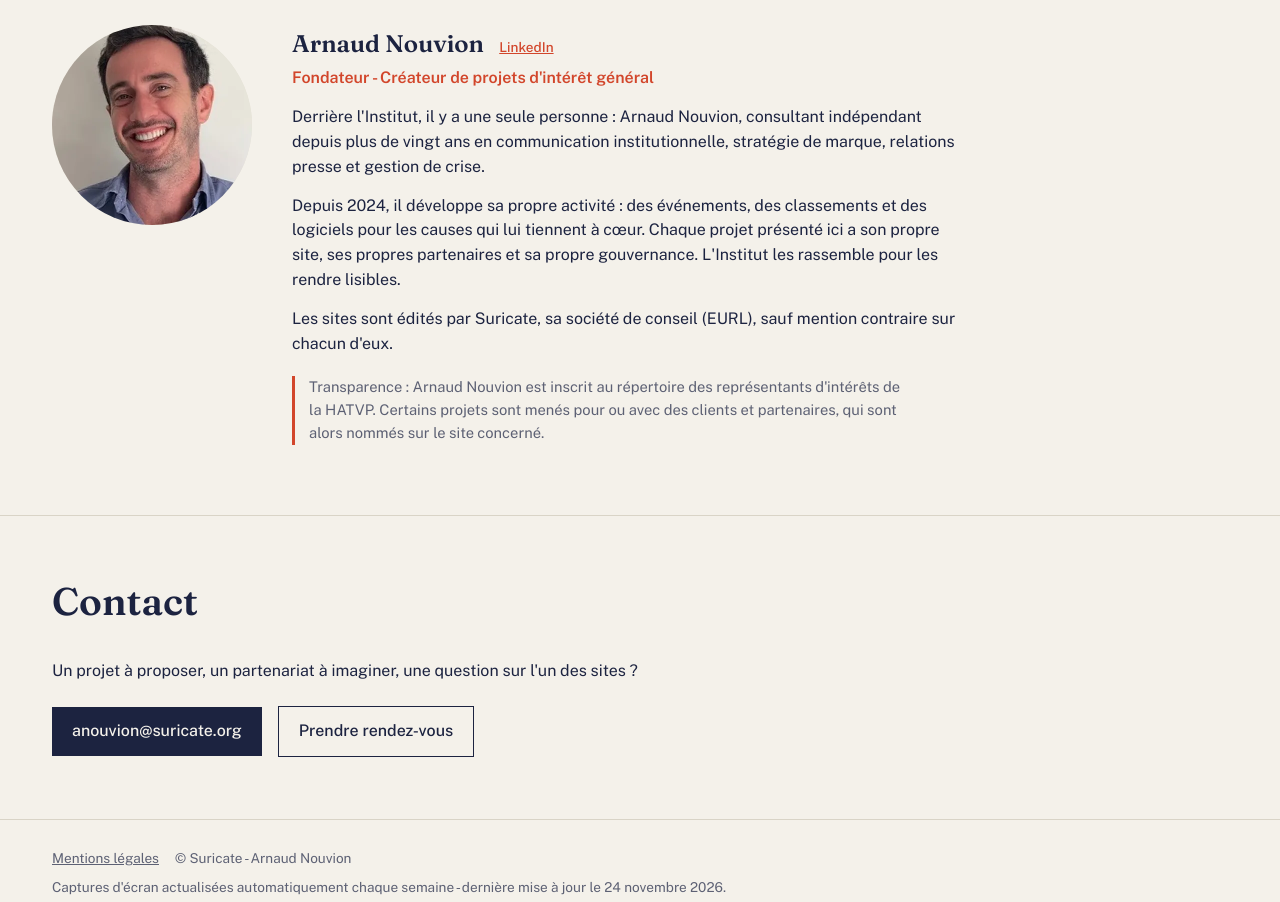
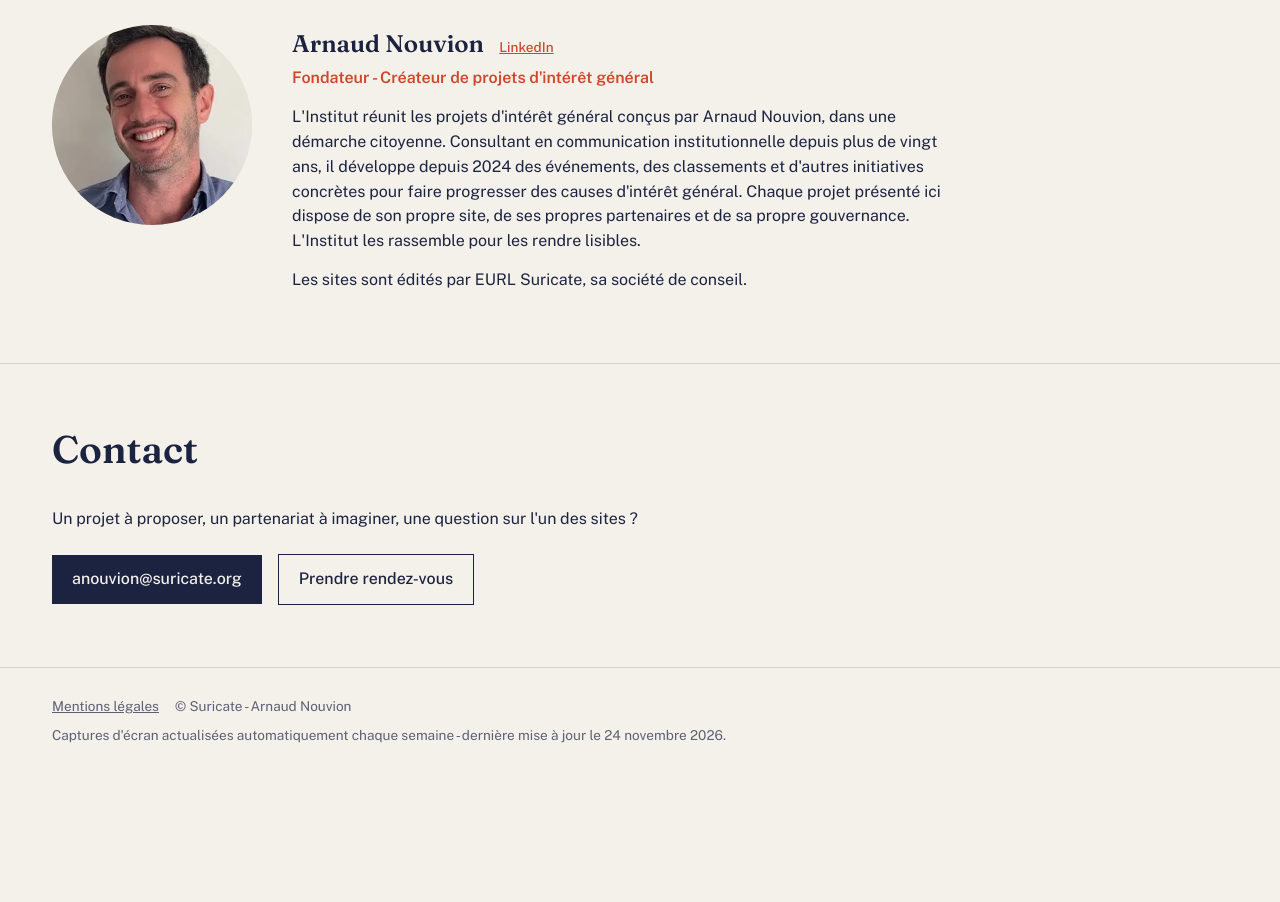
Before and after one commit to anouvion/institut-interet-general, a website: page public/index.html in a window 1280 px wide. Shown: the part 2424-3326 px from the top of the page. After the commit the page ends 3210 px from the top, so only its background shows below. Drawn offline with nearby package versions, Linux system fonts and the light colour scheme.

Commit message:
Mise à jour de la bio Qui sommes-nous, suppression du bloc Transparence
Co-Authored-By: Claude Sonnet 5.5 <noreply@anthropic.com>
Claude-Session: https://claude.ai/code/session_01Mc8cs24j3zNiP5kgNvHzL5

```diff
--- a/public/index.html
+++ b/public/index.html
@@ -194,10 +194,8 @@ footer .upd{margin-top:8px}
         <div>
           <h3>Arnaud Nouvion <a href="https://www.linkedin.com/in/arnaud-nouvion/" target="_blank" rel="noopener">LinkedIn</a></h3>
           <p class="role">Fondateur - Créateur de projets d'intérêt général</p>
-          <p>Derrière l'Institut, il y a une seule personne : Arnaud Nouvion, consultant indépendant depuis plus de vingt ans en communication institutionnelle, stratégie de marque, relations presse et gestion de crise.</p>
-          <p>Depuis 2024, il développe sa propre activité : des événements, des classements et des logiciels pour les causes qui lui tiennent à cœur. Chaque projet présenté ici a son propre site, ses propres partenaires et sa propre gouvernance. L'Institut les rassemble pour les rendre lisibles.</p>
-          <p>Les sites sont édités par Suricate, sa société de conseil (EURL), sauf mention contraire sur chacun d'eux.</p>
-          <p class="note">Transparence : Arnaud Nouvion est inscrit au répertoire des représentants d'intérêts de la HATVP. Certains projets sont menés pour ou avec des clients et partenaires, qui sont alors nommés sur le site concerné.</p>
+          <p>L'Institut réunit les projets d'intérêt général conçus par Arnaud Nouvion, dans une démarche citoyenne. Consultant en communication institutionnelle depuis plus de vingt ans, il développe depuis 2024 des événements, des classements et d'autres initiatives concrètes pour faire progresser des causes d'intérêt général. Chaque projet présenté ici dispose de son propre site, de ses propres partenaires et de sa propre gouvernance. L'Institut les rassemble pour les rendre lisibles.</p>
+          <p>Les sites sont édités par EURL Suricate, sa société de conseil.</p>
         </div>
       </div>
     </div>
```
